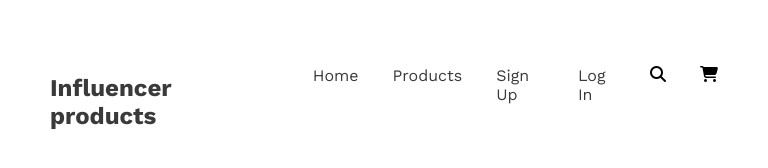
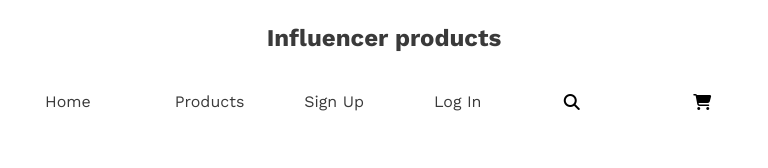
Before and after one commit to MizanRbf/influencer-gear, a plain HTML site: page index.html in a window 768 px wide. Drawn offline with nearby package versions, Linux system fonts and the light colour scheme.

Commit message:
made navbar responsible for medium device

```diff
--- a/style.css
+++ b/style.css
@@ -79,6 +79,19 @@ color: rgba(58, 58, 58, 1);
 }
 
 /* Responsive for Medium Device */
-
+@media screen and (min-width: 576px) and (max-width: 992px) {
+  body{
+    padding: 0;
+  }
+.display-flex{
+  flex-direction: column;
+  align-items: center;
+}
+.navbar ul{
+  display: grid;
+  grid-template-columns: repeat(6, 1fr);
+  gap: 60px;
+}
+}
 
 /*  */
```
